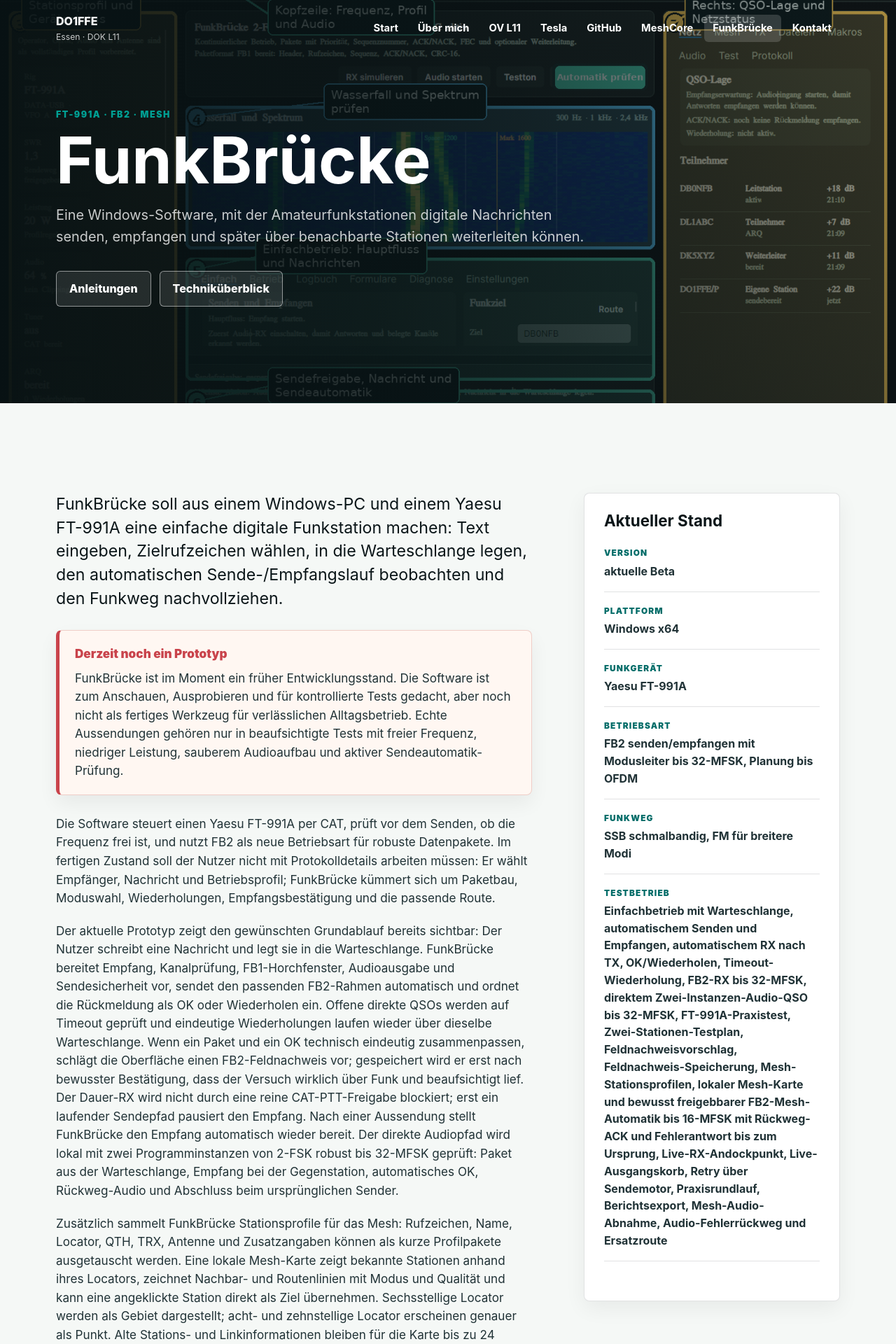
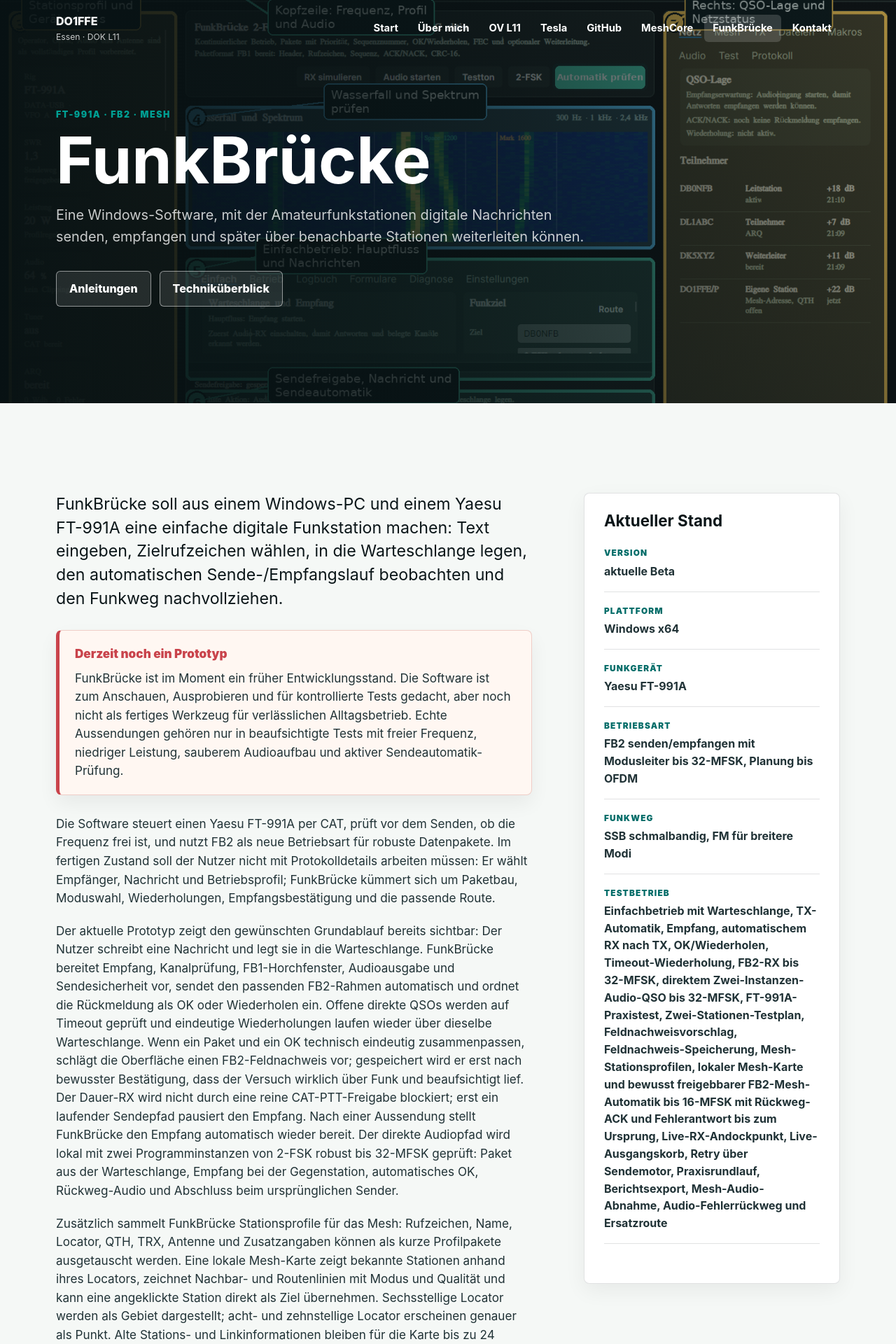
Before and after one commit to DO1FFE/do1ffe-webseite, a Flask app: page /Funkbruecke in a window 1280 px wide. Shown: the top 1920 px of the page at 70% size. Run offline with Flask 3, Linux system fonts and the light colour scheme.

Commit message:
Aktualisiere FunkBruecke Webseite auf v0.9.252

```diff
--- a/templates/funkbruecke.html
+++ b/templates/funkbruecke.html
@@ -1,7 +1,7 @@
 {% extends "layout.html" %}
 
 {% block titel %}FunkBrücke | DO1FFE{% endblock %}
-{% block beschreibung %}FunkBrücke: Windows-Software für den Yaesu FT-991A, FB2-Digitalbetrieb, Senden und Empfangen digitaler Amateurfunk-Nachrichten, Mesh-Weiterleitung und Downloads.{% endblock %}
+{% block beschreibung %}FunkBrücke: Windows-Software für den Yaesu FT-991A, FB2-Digitalbetrieb, Warteschlange, Sendeautomatik, Mesh-Weiterleitung und Downloads.{% endblock %}
 
 {% block inhalt %}
 <section class="page-hero page-hero--funkbruecke">
@@ -119,7 +119,7 @@
       <div><dt>Funkgerät</dt><dd>Yaesu FT-991A</dd></div>
       <div><dt>Betriebsart</dt><dd>FB2 senden/empfangen mit Modusleiter bis 32-MFSK, Planung bis OFDM</dd></div>
       <div><dt>Funkweg</dt><dd>SSB schmalbandig, FM für breitere Modi</dd></div>
-      <div><dt>Testbetrieb</dt><dd>Einfachbetrieb mit Warteschlange, automatischem Senden und Empfangen, automatischem RX nach TX, OK/Wiederholen, Timeout-Wiederholung, FB2-RX bis 32-MFSK, direktem Zwei-Instanzen-Audio-QSO bis 32-MFSK, FT-991A-Praxistest, Zwei-Stationen-Testplan, Feldnachweisvorschlag, Feldnachweis-Speicherung, Mesh-Stationsprofilen, lokaler Mesh-Karte und bewusst freigebbarer FB2-Mesh-Automatik bis 16-MFSK mit Rückweg-ACK und Fehlerantwort bis zum Ursprung, Live-RX-Andockpunkt, Live-Ausgangskorb, Retry über Sendemotor, Praxisrundlauf, Berichtsexport, Mesh-Audio-Abnahme, Audio-Fehlerrückweg und Ersatzroute</dd></div>
+      <div><dt>Testbetrieb</dt><dd>Einfachbetrieb mit Warteschlange, TX-Automatik, Empfang, automatischem RX nach TX, OK/Wiederholen, Timeout-Wiederholung, FB2-RX bis 32-MFSK, direktem Zwei-Instanzen-Audio-QSO bis 32-MFSK, FT-991A-Praxistest, Zwei-Stationen-Testplan, Feldnachweisvorschlag, Feldnachweis-Speicherung, Mesh-Stationsprofilen, lokaler Mesh-Karte und bewusst freigebbarer FB2-Mesh-Automatik bis 16-MFSK mit Rückweg-ACK und Fehlerantwort bis zum Ursprung, Live-RX-Andockpunkt, Live-Ausgangskorb, Retry über Sendemotor, Praxisrundlauf, Berichtsexport, Mesh-Audio-Abnahme, Audio-Fehlerrückweg und Ersatzroute</dd></div>
     </dl>
   </aside>
 </section>
@@ -151,7 +151,7 @@
       sondern der Gesprächsfluss: Ziel wählen, Text schreiben, in die Warteschlange legen,
       Empfang laufen lassen und den Status beobachten. FunkBrücke zeigt Sendefreigabe,
       Antwortlage, Wiederholungshinweis, RX-Zuordnung, Moduswahl und die wichtigsten
-      Sicherheitsgründe. Oben in der Einfachansicht stehen Senden, Empfangen,
+      Sicherheitsgründe. Oben in der Einfachansicht stehen TX-Automatik, Empfangen,
       Warteschlange und Status direkt nebeneinander. Die technische Diagnose bleibt
       erreichbar, soll aber den normalen Ablauf nicht überladen.
     </p>
@@ -236,7 +236,7 @@
     <p>
       Die aktuelle Version zeigt bereits die Hauptstruktur der späteren Bedienung:
       Einfachbetrieb, Hauptfluss, Zielrufzeichen, Rollenwahl, Sendefeld, Warteschlange,
-      die vier Statusfelder Senden, Empfangen, Warteschlange und Status,
+      die vier Statusfelder TX-Automatik, Empfangen, Warteschlange und Status,
       Modusplan, Vor-TX-Prüfung, Antwort, Rückweg, Empfangen, Empfang einsortieren,
       FB2 senden/empfangen, Gespräch, Zwei-Fenster-Test, Wasserfall, Spektrum,
       CAT-/Audio-Bereiche, Mesh-Ansichten, Mesh-Karte, Feldnachweisblock, FB2-Planung und Protokollfenster. Die Menüs
@@ -323,7 +323,7 @@
   <div class="funkbruecke-screenshot-grid">
     <figure class="reveal">
       <img src="{{ url_for('static', filename='assets/funkbruecke-uebersicht.png') }}" alt="Markierte Übersicht der FunkBrücke-Oberfläche">
-      <figcaption>Übersicht mit Menüzeile, Profil, Wasserfall, Senden, Empfangen, Warteschlange, Status, gehärteter Sendeautomatik, Gesprächszustand, FB1-Live-RX, FB2-Auto-RX, Live-RX-Praxiskette, Live-RX-Andockpunkt, Feldnachweisvorschlag, Feldnachweis-Speicherung, FB2-Mesh-Automatikfreigabe, Rückweg-ACK, Fehlerantwort, FB2-Mesh-Live, 6-Hop-Praxisrundlauf, Berichtsexport, Zwei-Fenster-Rundlauf, Schrittliste und Abnahme.</figcaption>
+      <figcaption>Übersicht mit Menüzeile, Profil, Wasserfall, TX-Automatik, Empfangen, Warteschlange, Status, gehärteter Sendeautomatik, Gesprächszustand, FB1-Live-RX, FB2-Auto-RX, Live-RX-Praxiskette, Live-RX-Andockpunkt, Feldnachweisvorschlag, Feldnachweis-Speicherung, FB2-Mesh-Automatikfreigabe, Rückweg-ACK, Fehlerantwort, FB2-Mesh-Live, 6-Hop-Praxisrundlauf, Berichtsexport, Zwei-Fenster-Rundlauf, Schrittliste und Abnahme.</figcaption>
     </figure>
     <figure class="reveal">
       <img src="{{ url_for('static', filename='assets/funkbruecke-fb2-test-tx.png') }}" alt="Markierter Bereich für FB2 senden und empfangen">
```
Also changed, not shown: tests/test_routen.py (+2 -1 lines), static/assets/funkbruecke-fb2-test-tx.png, static/assets/funkbruecke-mesh-karte.png, static/assets/funkbruecke-uebersicht.png.
